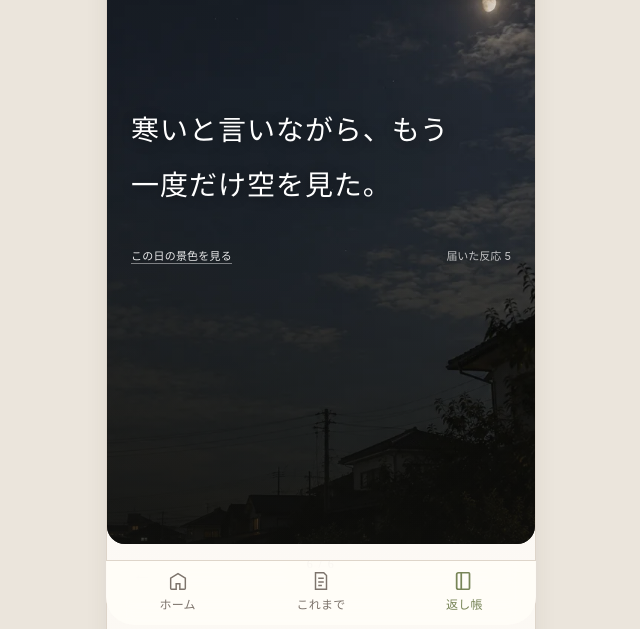
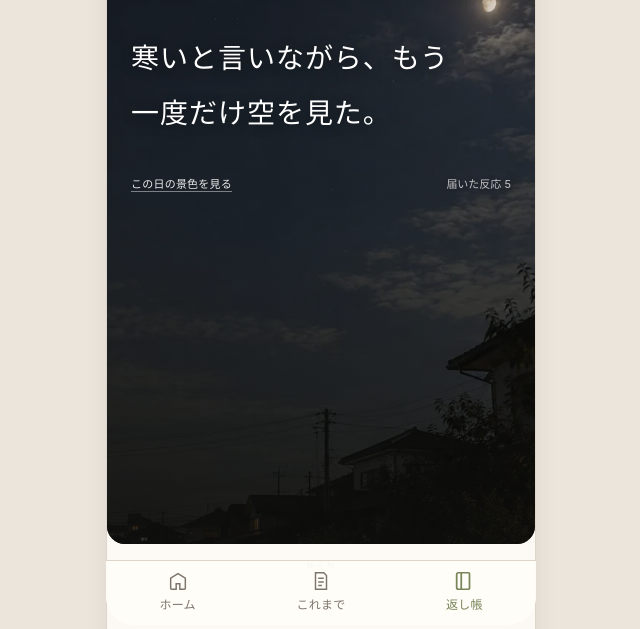
Before and after one commit to T-maruNa/utagaeshi-mock, a plain HTML site: page mypage.html in a window 1280 px wide. Shown: the part 151-780 px from the top of the page, without its empty margins (319-959 px from the left). Drawn offline with Linux system fonts and the light colour scheme.

Commit message:
fix: move return book text higher

```diff
--- a/assets/ui-next.css
+++ b/assets/ui-next.css
@@ -3306,7 +3306,7 @@ button.index-row {
   top: 112px;
 }
 .book-mock .book-page-card .vcard-body {
-  margin-top: 104px;
+  margin-top: 32px;
 }
 
 /* 目次でもページ番号を少し強くし、上のカードとの関係を作る */
@@ -3540,7 +3540,7 @@ button.index-row {
 /* 言葉そのものを最も強くする */
 .book-mock .book-page-card .vcard-body {
   max-width: 90%;
-  margin-top: 104px;
+  margin-top: 32px;
   padding: 0;
 }
 .book-mock .book-page-card .vcard-text {
```
